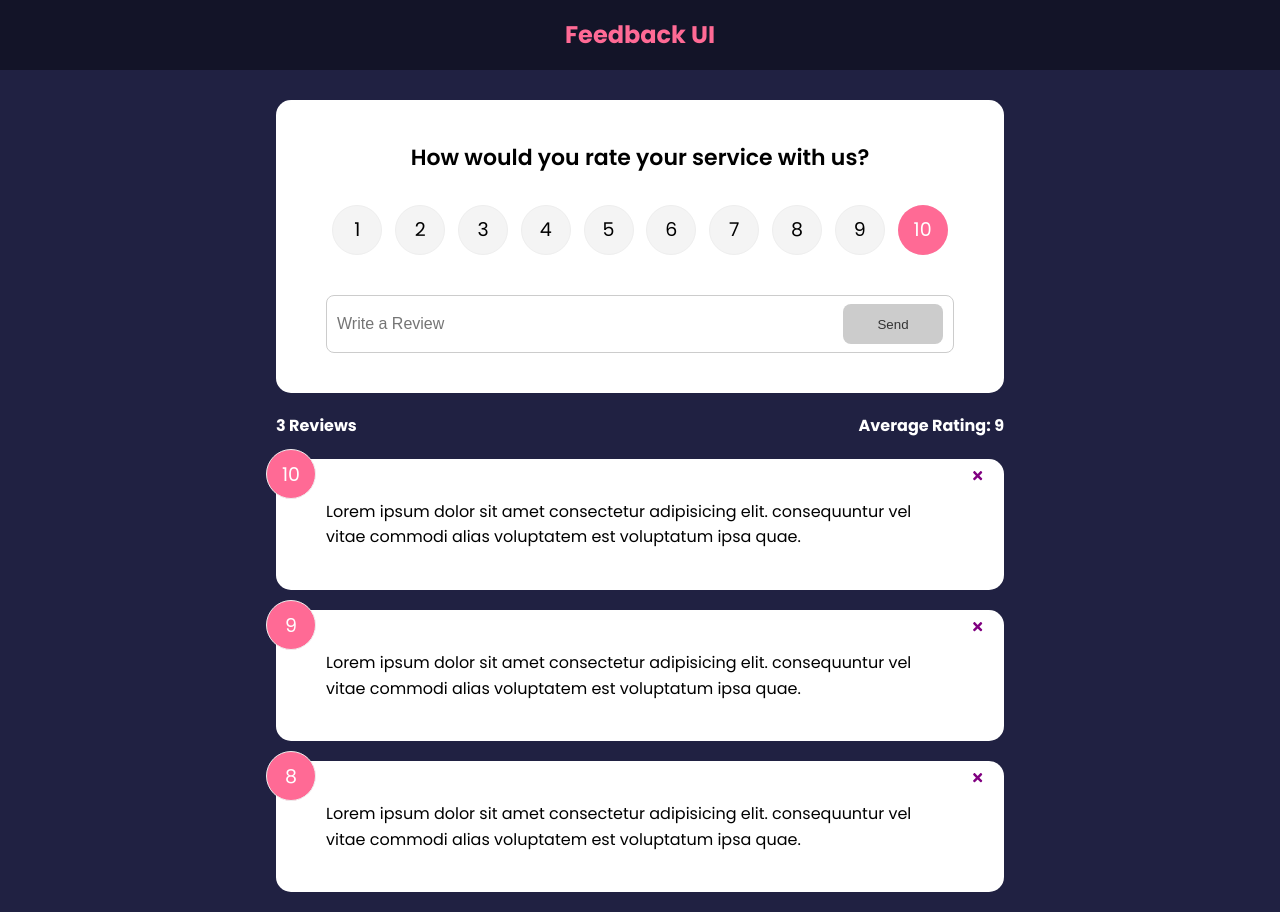
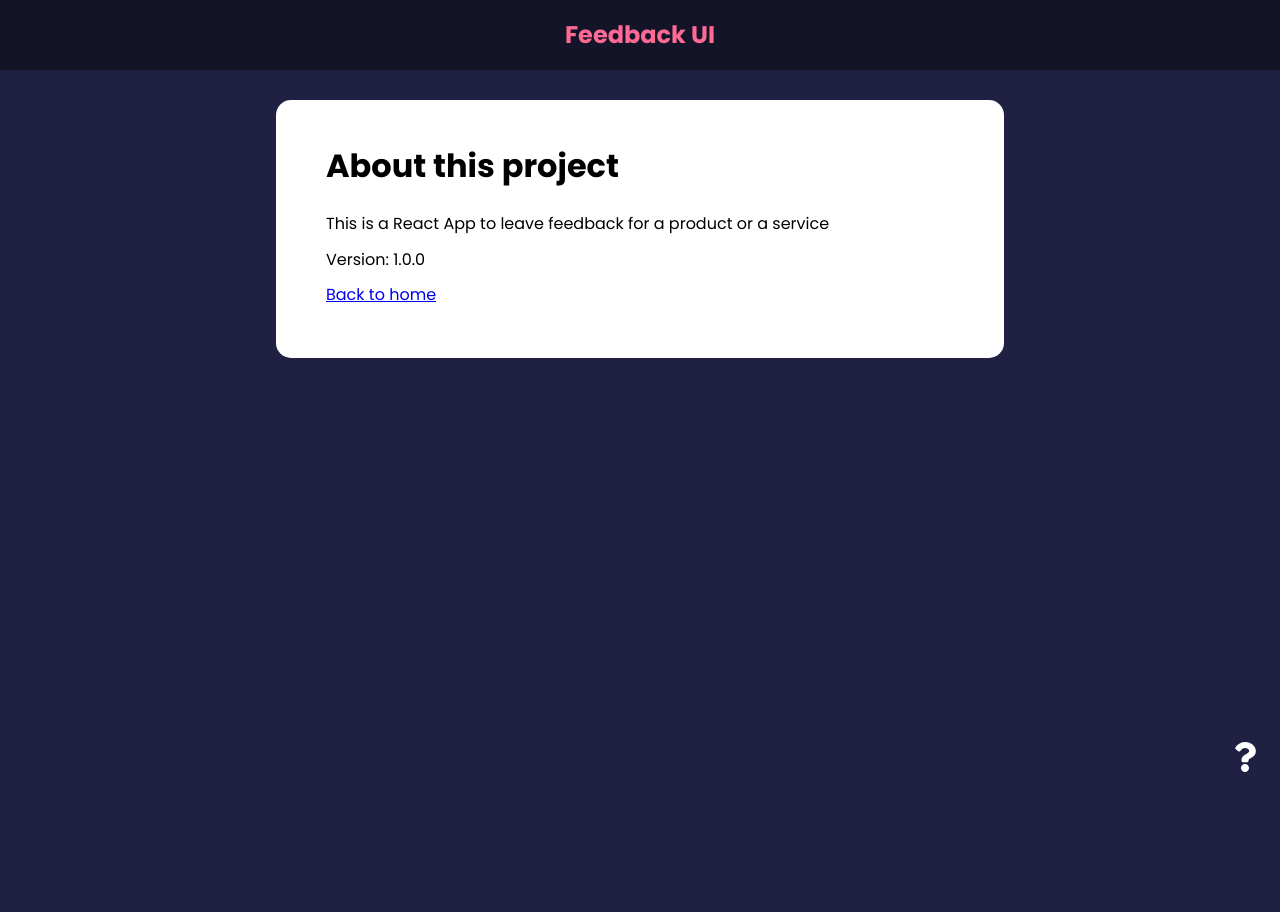
Before and after one commit to Catevika/feedback-app, a React (Create React App) app: page /about in a window 1280 px wide. After the commit the page ends 800 px from the top, so only its background shows below. Built offline with nearby package versions, Linux system fonts and the light colour scheme.

Commit message:
Add About page & react-router-dom 6

```diff
--- a/package.json
+++ b/package.json
@@ -10,6 +10,7 @@
     "react": "^17.0.2",
     "react-dom": "^17.0.2",
     "react-icons": "^4.3.1",
+    "react-router-dom": "^6.2.1",
     "react-scripts": "5.0.0",
     "uuid": "^8.3.2",
     "web-vitals": "^2.1.2"
--- a/src/App.js
+++ b/src/App.js
@@ -1,10 +1,13 @@
 import { v4 as uuidv4 } from 'uuid';
+import { BrowserRouter as Router, Routes, Route } from 'react-router-dom';
 import { useState } from 'react';
 import Header from './components/Header';
 import FeedbackData from './data/FeedbackData';
 import FeedbackForm from './components/FeedbackForm';
 import FeedbackList from './components/FeedbackList';
 import FeedbackStats from './components/FeedbackStats';
+import AboutPage from './pages/AboutPage';
+import AboutIconLink from './components/AboutIconLink';
 
 function App() {
 	const [feedback, setFeedback] = useState(FeedbackData);
@@ -21,14 +24,28 @@
 	};
 
 	return (
-		<>
+		<Router>
 			<Header />
 			<div className='container'>
-				<FeedbackForm handleAdd={addFeedback} />
-				<FeedbackStats feedback={feedback} />
-				<FeedbackList feedback={feedback} handleDelete={deleteFeedback} />
+				<Routes>
+					<Route
+						path='/'
+						element={
+							<>
+								<FeedbackForm handleAdd={addFeedback} />
+								<FeedbackStats feedback={feedback} />
+								<FeedbackList
+									feedback={feedback}
+									handleDelete={deleteFeedback}
+								/>
+							</>
+						}
+					></Route>
+					<Route path='/about' element={<AboutPage />} />
+				</Routes>
+				<AboutIconLink />
 			</div>
-		</>
+		</Router>
 	);
 }
 
--- /dev/null
+++ b/src/components/AboutIconLink.jsx
@@ -0,0 +1,13 @@
+import { Link } from 'react-router-dom';
+import { FaQuestion } from 'react-icons/fa';
+function AboutIconLink() {
+	return (
+		<div className='about-link'>
+			<Link to='about'>
+				<FaQuestion size={30} />
+			</Link>
+		</div>
+	);
+}
+
+export default AboutIconLink;
--- /dev/null
+++ b/src/pages/AboutPage.jsx
@@ -0,0 +1,19 @@
+import { Link } from 'react-router-dom';
+import Card from '../components/shared/Card';
+
+function AboutPage() {
+	return (
+		<Card>
+			<div className='about'>
+				<h1>About this project</h1>
+				<p>This is a React App to leave feedback for a product or a service</p>
+				<p>Version: 1.0.0</p>
+				<p>
+					<Link to='/'>Back to home</Link>
+				</p>
+			</div>
+		</Card>
+	);
+}
+
+export default AboutPage;
```
Also changed, not shown: src/context/FeedbackContext.js (added), 1 other file (tests, documents, lock files or other folders).
